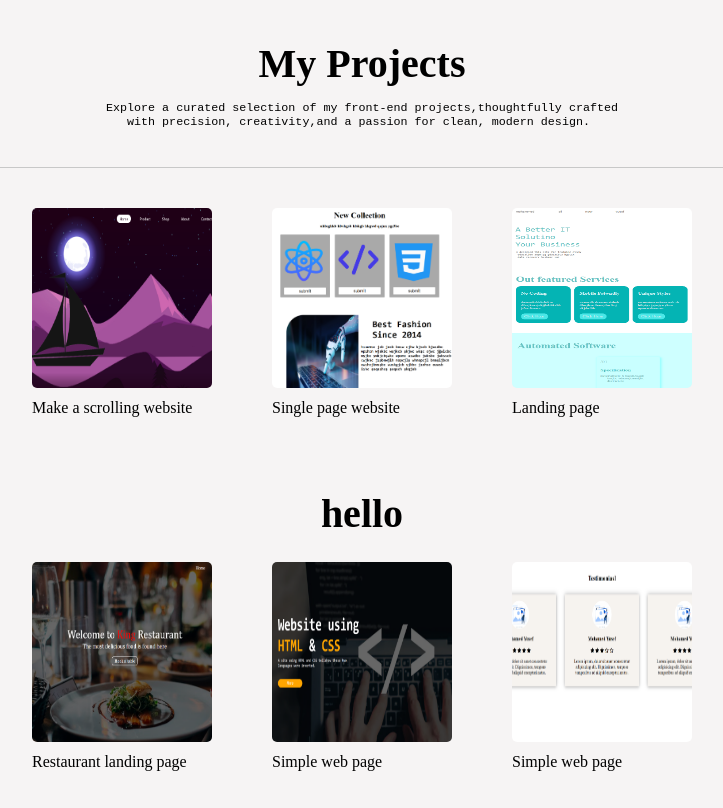
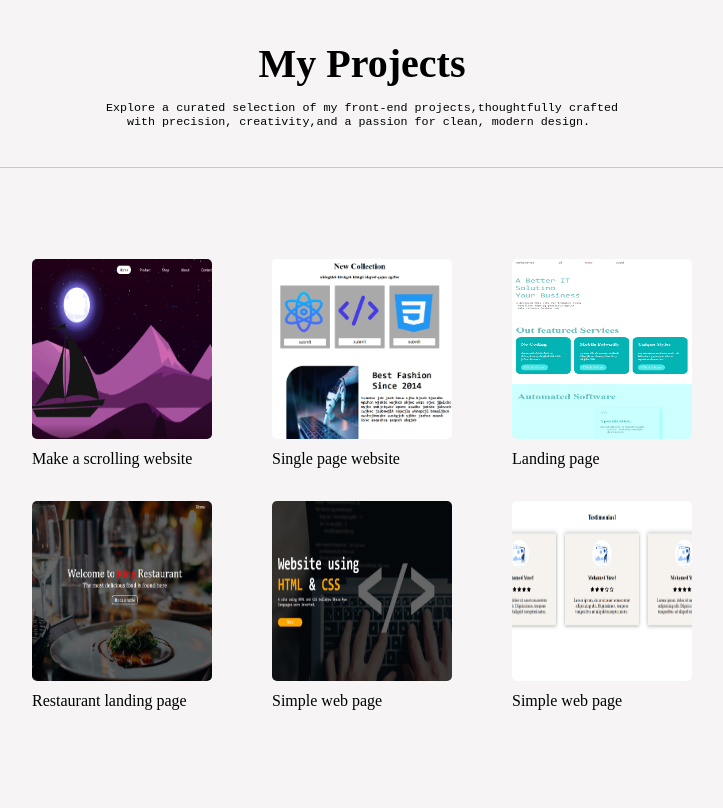
Before and after one commit to Muhammed-Nur-Yusuf/My-Portfolio, a plain HTML site: page Project/project.html in a window 1280 px wide. Shown: the whole page, without its empty margins (278-1001 px from the left). Drawn offline with Linux system fonts and the light colour scheme.

Commit message:
Delete Commit

```diff
--- a/Project/project.css
+++ b/Project/project.css
@@ -43,7 +43,6 @@ pre{
     display: flex;
     flex-direction: column;
     align-items: center;
-    margin-top: 10px;
 }
 
 
--- a/Project/project.html
+++ b/Project/project.html
@@ -35,7 +35,7 @@ Explore a curated selection of my front-end projects,thoughtfully crafted
             </div>
 
 
-<h1>hello</h1>
+
 
 
 
```
